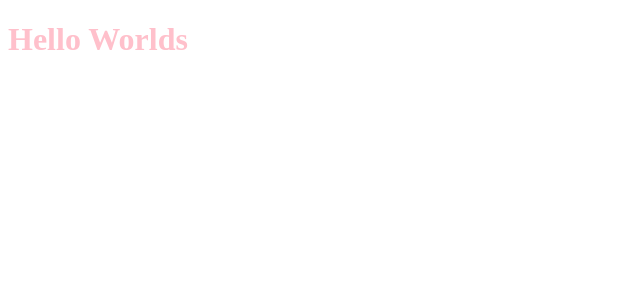
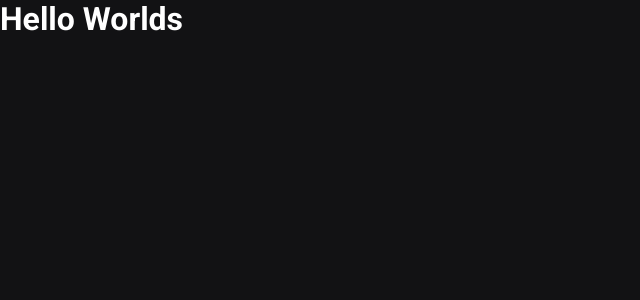
Before and after one commit to wiliamtaesunglee/ignews_next, a Next.js app: page / in a window 1280 px wide. Shown: the top 300 px of the page, without its empty margins (0-640 px from the left). Built offline with nearby package versions, Linux system fonts and the light colour scheme.

Commit message:
feat: add global styles

```diff
--- a/src/pages/_app.tsx
+++ b/src/pages/_app.tsx
@@ -1,4 +1,5 @@
 import { AppProps } from 'next/app'
+import '../../styles/glocal.scss'
 
 function MyApp({ Component, pageProps }: AppProps) {
   return <Component {...pageProps} />
--- /dev/null
+++ b/src/pages/_document.tsx
@@ -0,0 +1,19 @@
+import Document, { Html, Head, Main, NextScript } from 'next/document'
+
+export default class MyDocument extends Document {
+  render () {
+    return (
+      <Html>
+        <Head>
+          <link rel="preconnect" href="https://fonts.gstatic.com" />
+          <link href="https://fonts.googleapis.com/css2?family=Roboto:wght@400;500;700;900&display=swap" rel="stylesheet" />
+          <title>igNews</title>
+        </Head>
+        <body>
+          <Main />
+          <NextScript />
+        </body>
+      </Html>
+    )
+  }
+}
--- a/src/pages/index.tsx
+++ b/src/pages/index.tsx
@@ -1,7 +1,5 @@
-import styles from '../../styles/home.module.scss'
-
 export default function Home() {
   return (
-    <h1 className={styles.title}>Hello Worlds</h1>
+    <h1>Hello Worlds</h1>
   )
 }
--- /dev/null
+++ b/styles/glocal.scss
@@ -0,0 +1,46 @@
+* {
+  margin: 0;
+  padding: 0;
+  box-sizing: border-box;
+}
+
+:root {
+  --white: #fff;
+
+  --grey-100: #e1e1e6;
+  --grey-300: #a8a8b3;
+  --grey-900: #121214;
+
+  --cyan-500: #61dafb;
+  --yellow-500: #eba417;
+}
+
+@media (max-width: 1080px) {
+  html {
+    font-size: 93.75%;
+  }
+}
+
+@media (max-width: 720px) {
+  html {
+    font-size: 87.5%;
+  }
+}
+
+body {
+  background-color: var(--grey-900);
+  color: var(--white);
+}
+
+body, input,textarea, select, button {
+  font: 400 1rem 'Roboto', sans-serif;
+}
+
+button {
+  cursor: pointer;
+}
+
+a {
+  color: inherit;
+  text-decoration: none;
+}
--- a/styles/home.module.scss
+++ b/styles/home.module.scss
@@ -1,3 +1,4 @@
 .title {
   color: pink;
+  font-family: Roboto;
 }
```
